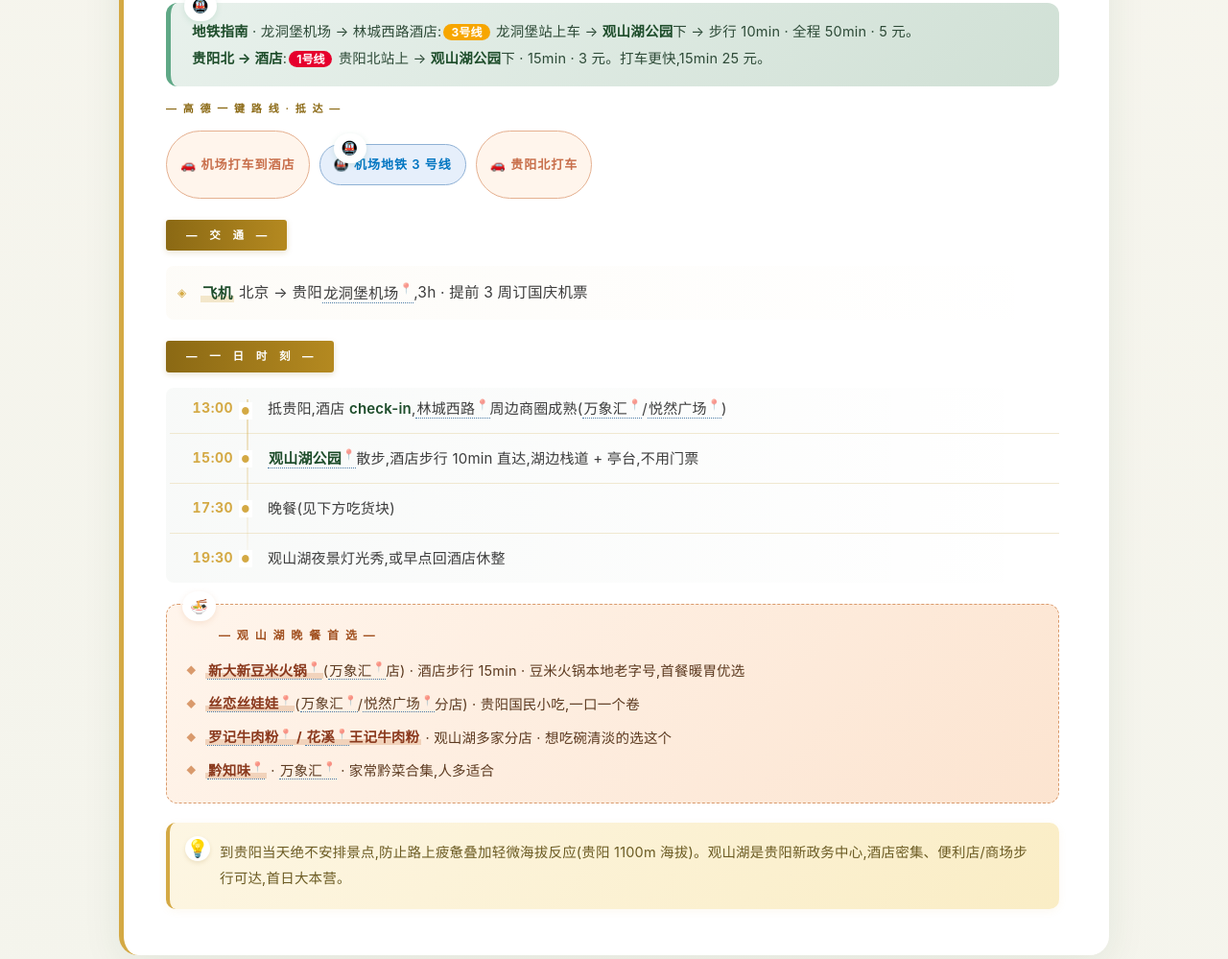
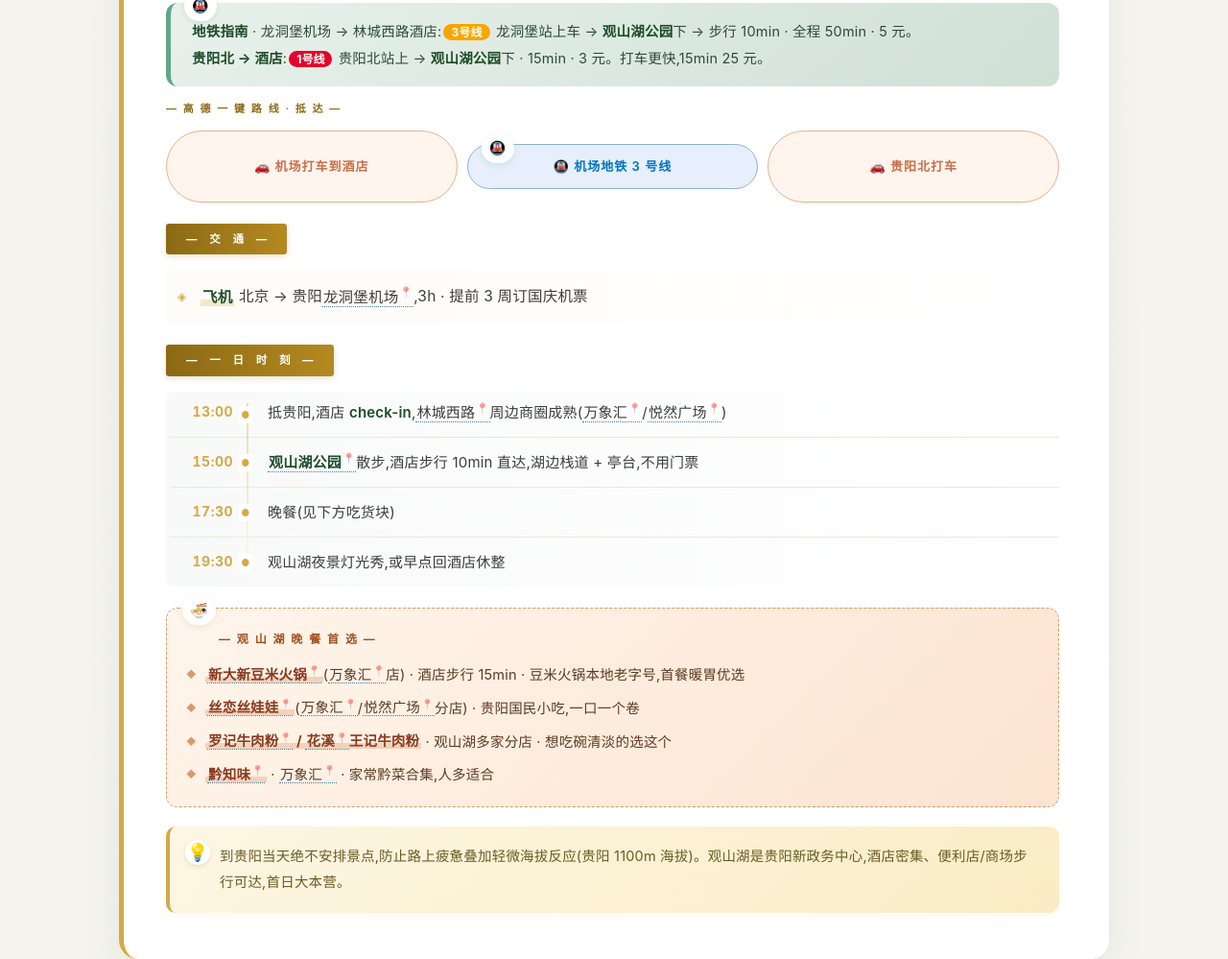
Before and after one commit to zaitian7liu-gif/guizhou-trip, a plain HTML site: page index.html in a window 1280 px wide. Shown: the part 1295-2294 px from the top of the page at 96% size. Drawn offline with Linux system fonts and the light colour scheme.

Commit message:
route buttons: equal-width grid layout

```diff
--- a/index.html
+++ b/index.html
@@ -132,8 +132,9 @@ footer{text-align:center;padding:30px;color:#999;font-size:13px;letter-spacing:2
 .amap-banner::before{content:"🗺 ";margin-right:2px}
 .amap-banner b{color:#c86e4a}
 
-.rbtns{display:flex;gap:10px;margin:12px 0 4px;flex-wrap:wrap}
-.rbtn{display:inline-flex;align-items:center;gap:6px;padding:8px 14px;border-radius:100px;font-size:13px;font-weight:600;text-decoration:none;transition:all .15s;border:1.5px solid;letter-spacing:1px}
+.rbtns{display:grid;grid-template-columns:repeat(3,1fr);gap:10px;margin:12px 0 4px}
+.rbtn{display:inline-flex;align-items:center;justify-content:center;gap:6px;padding:10px 14px;border-radius:100px;font-size:13px;font-weight:600;text-decoration:none;transition:all .15s;border:1.5px solid;letter-spacing:1px;text-align:center;white-space:nowrap;min-height:40px}
+@media(max-width:520px){.rbtns{grid-template-columns:1fr}}
 .rbtn:hover{transform:translateY(-1px);box-shadow:0 4px 10px rgba(0,0,0,.08)}
 .rbtn.car{background:#fff5ec;color:#c86e4a;border-color:#e5b090}
 .rbtn.car:hover{background:#c86e4a;color:#fff}
```
